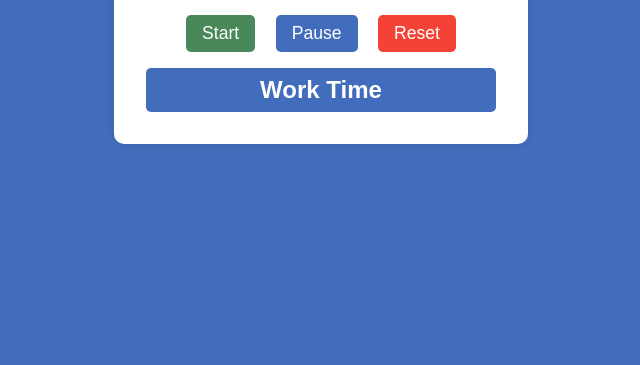
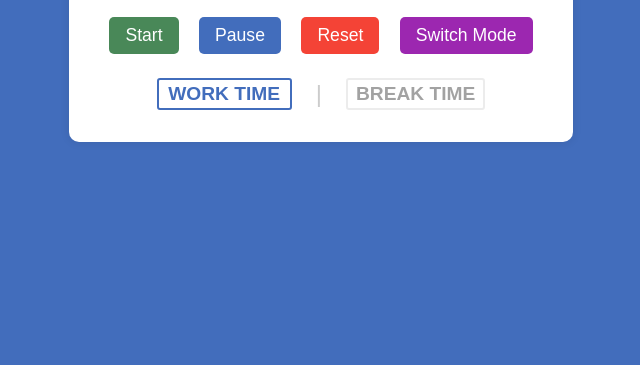
Before and after one commit to salixlabs/pomodoro2, a plain HTML site: page index.html in a window 1280 px wide. Shown: the part 435-800 px from the top of the page, without its empty margins (319-959 px from the left). Drawn offline with Linux system fonts and the light colour scheme.

Commit message:
added current status indicators

```diff
--- a/index.html
+++ b/index.html
@@ -16,9 +16,12 @@
             <button id="start">Start</button>
             <button id="pause">Pause</button>
             <button id="reset">Reset</button>
+            <button id="toggle-mode">Switch Mode</button>
         </div>
         <div class="mode">
-            <span id="mode-text">Work Time</span>
+            <span id="work-status">WORK TIME</span>
+            <span class="status-divider">|</span>
+            <span id="break-status">BREAK TIME</span>
         </div>
     </div>
     <script src="script.js"></script>
--- a/script.js
+++ b/script.js
@@ -1,5 +1,5 @@
-let workTimeMinutes = 1;
-let breakTimeMinutes = 1;
+let workTimeMinutes = .5;
+let breakTimeMinutes = .25;
 let timeLeft = workTimeMinutes * 60;
 let timerId = null;
 let isWorkTime = true;
@@ -10,6 +10,9 @@ const startButton = document.getElementById('start');
 const pauseButton = document.getElementById('pause');
 const resetButton = document.getElementById('reset');
 const modeText = document.getElementById('mode-text');
+const toggleButton = document.getElementById('toggle-mode');
+const workStatus = document.getElementById('work-status');
+const breakStatus = document.getElementById('break-status');
 
 function updateDisplay() {
     const minutes = Math.floor(timeLeft / 60);
@@ -49,16 +52,14 @@ function resetTimer() {
 function switchMode() {
     isWorkTime = !isWorkTime;
     timeLeft = isWorkTime ? workTimeMinutes * 60 : breakTimeMinutes * 60;
-    modeText.textContent = isWorkTime ? 'WORK TIME' : 'BREAK TIME';
 
-    // Update mode display styling
-    const modeDiv = document.querySelector('.mode');
+    // Update status indicators
     if (isWorkTime) {
-        modeDiv.classList.remove('break-mode');
-        modeDiv.classList.add('work-mode');
+        workStatus.classList.add('active');
+        breakStatus.classList.remove('active');
     } else {
-        modeDiv.classList.remove('work-mode');
-        modeDiv.classList.add('break-mode');
+        workStatus.classList.remove('active');
+        breakStatus.classList.add('active');
     }
 
     // Change background color based on mode
@@ -86,9 +87,17 @@ function setBreakTime(minutes) {
 startButton.addEventListener('click', startTimer);
 pauseButton.addEventListener('click', pauseTimer);
 resetButton.addEventListener('click', resetTimer);
+toggleButton.addEventListener('click', () => {
+    if (timerId === null) {
+        switchMode();
+    }
+});
 
 // Initialize display
 updateDisplay();
 
 // Add initial class when page loads
 document.querySelector('.mode').classList.add('work-mode');
+
+// Add this after the other initializations
+workStatus.classList.add('active'); // Initialize work status as active
--- a/styles.css
+++ b/styles.css
@@ -47,25 +47,53 @@ body {
     color: white;
 }
 
+#toggle-mode {
+    background-color: #9c27b0;  /* Purple to distinguish it */
+    color: white;
+}
+
 .controls button:hover {
     opacity: 0.9;
 }
 
 .mode {
-    margin-top: 1rem;
+    margin-top: 1.5rem;
     font-size: 1.5rem;
-    font-weight: bold;
-    padding: 0.5rem 1rem;
-    border-radius: 5px;
-    transition: all 0.5s ease;
+    display: flex;
+    justify-content: center;
+    align-items: center;
+    gap: 1rem;
 }
 
-.work-mode {
-    background-color: #426dbc;
-    color: white;
+.status-divider {
+    margin: 0 0.5rem;
+    color: #ccc;
 }
 
-.break-mode {
-    background-color: #498858;
-    color: white;
+#work-status, #break-status {
+    opacity: 1;
+    transition: all 0.3s ease;
+    padding: 0.2rem 0.5rem;
+    border-radius: 3px;
+    background-color: transparent;
+    color: #666;
+    font-size: 1.2rem;
+    border: 2px solid #e0e0e0;
+    font-weight: 600;
+    min-width: 115px;
+    opacity: 0.6;
 }
+
+#work-status.active {
+    background-color: transparent;
+    color: #426dbc;
+    border-color: #426dbc;
+    opacity: 1;
+}
+
+#break-status.active {
+    background-color: transparent;
+    color: #498858;
+    border-color: #498858;
+    opacity: 1;
+}
```
